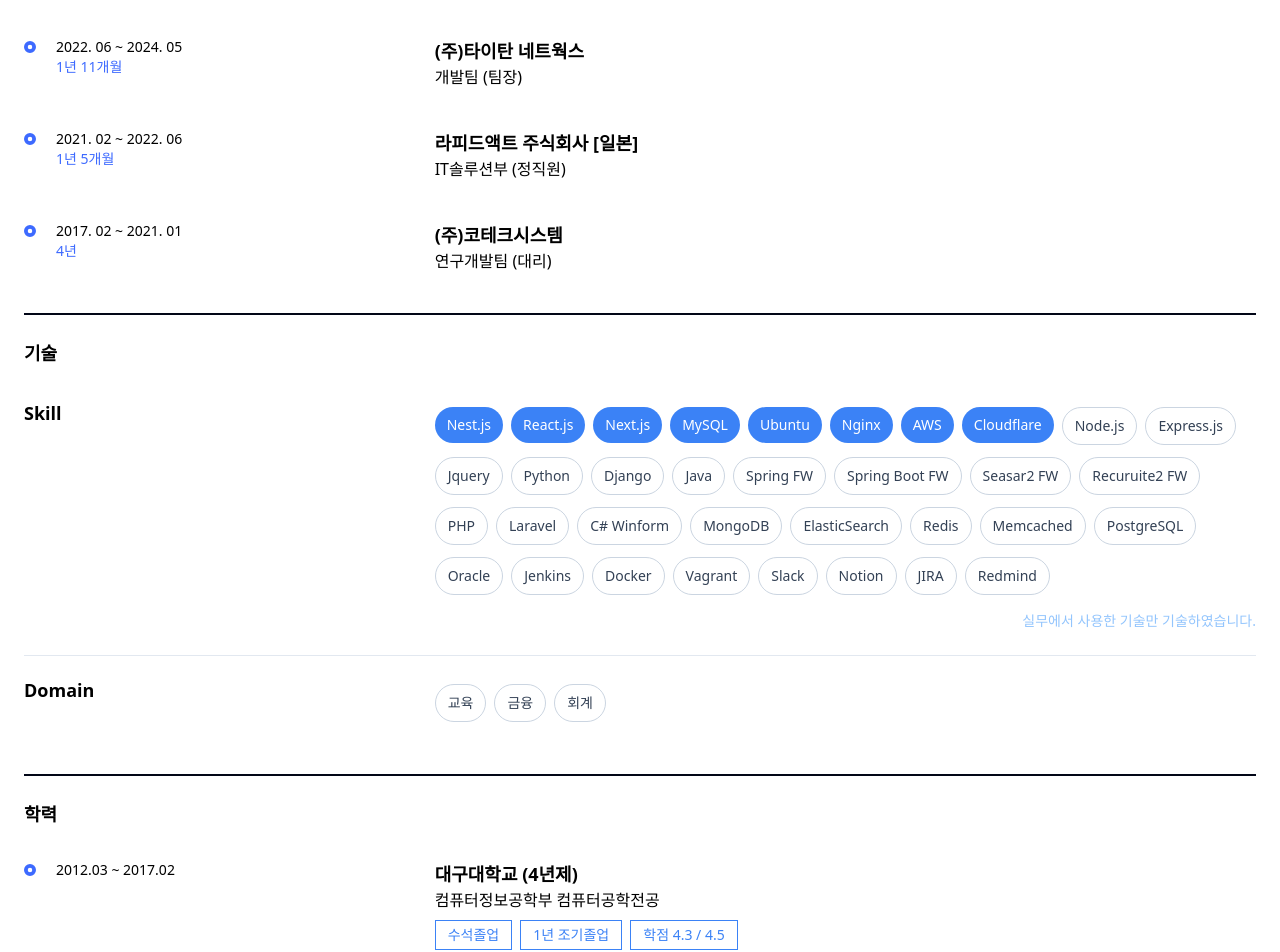
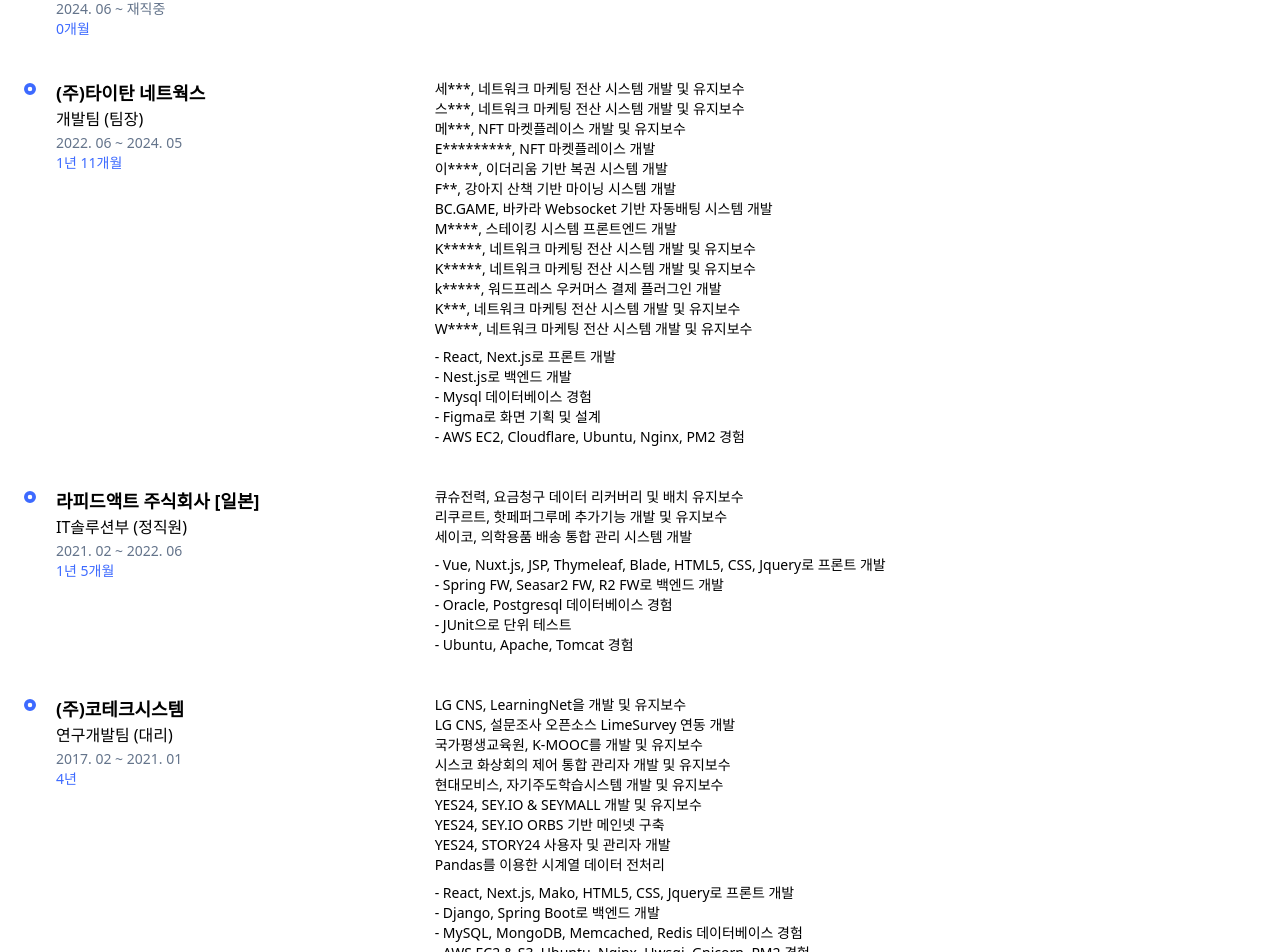
Before and after one commit to chihiro888/chihiro-portfolio, a Next.js app: page / in a window 1280 px wide. Shown: the part 1334-2286 px from the top of the page. Built offline with nearby package versions, Linux system fonts and the light colour scheme.

Commit message:
feat: update career

```diff
--- a/components/career.tsx
+++ b/components/career.tsx
@@ -24,40 +24,163 @@ const calculateDaysPassed = () => {
 }
 
 const Career = () => {
-  console.log('# => ', calculateDaysPassed())
-
   return (
     <section>
       <div className="mb-10">
         <TimeData
           period="2024. 06 ~ 재직중"
-          title="(주)보스컨설팅"
-          subTitle="개발팀 (팀장)"
+          company="(주)보스컨설팅"
+          position="개발팀 (팀장)"
           months={calculateDaysPassed()}
         />
       </div>
       <div className="mb-10">
         <TimeData
           period="2022. 06 ~ 2024. 05"
-          title="(주)타이탄 네트웍스"
-          subTitle="개발팀 (팀장)"
+          company="(주)타이탄 네트웍스"
+          position="개발팀 (팀장)"
           months="1년 11개월"
+          extra={
+            <>
+              <div className="text-sm">
+                <div>세***, 네트워크 마케팅 전산 시스템 개발 및 유지보수</div>
+                <div>스***, 네트워크 마케팅 전산 시스템 개발 및 유지보수</div>
+                <div>메***, NFT 마켓플레이스 개발 및 유지보수</div>
+                <div>E*********, NFT 마켓플레이스 개발</div>
+                <div>이****, 이더리움 기반 복권 시스템 개발</div>
+                <div>F**, 강아지 산책 기반 마이닝 시스템 개발</div>
+                <div>BC.GAME, 바카라 Websocket 기반 자동배팅 시스템 개발</div>
+                <div>M****, 스테이킹 시스템 프론트엔드 개발</div>
+                <div>K*****, 네트워크 마케팅 전산 시스템 개발 및 유지보수</div>
+                <div>K*****, 네트워크 마케팅 전산 시스템 개발 및 유지보수</div>
+                <div>k*****, 워드프레스 우커머스 결제 플러그인 개발</div>
+                <div>K***, 네트워크 마케팅 전산 시스템 개발 및 유지보수</div>
+                <div>W****, 네트워크 마케팅 전산 시스템 개발 및 유지보수</div>
+                <div className="mt-2">- React, Next.js로 프론트 개발</div>
+                <div>- Nest.js로 백엔드 개발</div>
+                <div>- Mysql 데이터베이스 경험</div>
+                <div>- Figma로 화면 기획 및 설계</div>
+                <div>- AWS EC2, Cloudflare, Ubuntu, Nginx, PM2 경험</div>
+              </div>
+            </>
+          }
+          mobileExtra={
+            <>
+              <div className="text-sm mt-3">
+                <div>세***, 네트워크 마케팅 전산 시스템 개발 및 유지보수</div>
+                <div>스***, 네트워크 마케팅 전산 시스템 개발 및 유지보수</div>
+                <div>메***, NFT 마켓플레이스 개발 및 유지보수</div>
+                <div>E*********, NFT 마켓플레이스 개발</div>
+                <div>이****, 이더리움 기반 복권 시스템 개발</div>
+                <div>F**, 강아지 산책 기반 마이닝 시스템 개발</div>
+                <div>BC.GAME, 바카라 Websocket 기반 자동배팅 시스템 개발</div>
+                <div>M****, 스테이킹 시스템 프론트엔드 개발</div>
+                <div>K*****, 네트워크 마케팅 전산 시스템 개발 및 유지보수</div>
+                <div>K*****, 네트워크 마케팅 전산 시스템 개발 및 유지보수</div>
+                <div>k*****, 워드프레스 우커머스 결제 플러그인 개발</div>
+                <div>K***, 네트워크 마케팅 전산 시스템 개발 및 유지보수</div>
+                <div>W****, 네트워크 마케팅 전산 시스템 개발 및 유지보수</div>
+                <div className="mt-2">- React, Next.js로 프론트 개발</div>
+                <div>- Nest.js로 백엔드 개발</div>
+                <div>- Mysql 데이터베이스 경험</div>
+                <div>- Figma로 화면 기획 및 설계</div>
+                <div>- AWS EC2, Cloudflare, Ubuntu, Nginx, PM2 경험</div>
+              </div>
+            </>
+          }
         />
       </div>
       <div className="mb-10">
         <TimeData
           period="2021. 02 ~ 2022. 06"
-          title="라피드액트 주식회사 [일본]"
-          subTitle="IT솔루션부 (정직원)"
+          company="라피드액트 주식회사 [일본]"
+          position="IT솔루션부 (정직원)"
           months="1년 5개월"
+          extra={
+            <>
+              <div className="text-sm">
+                <div>큐슈전력, 요금청구 데이터 리커버리 및 배치 유지보수</div>
+                <div>리쿠르트, 핫페퍼그루메 추가기능 개발 및 유지보수</div>
+                <div>세이코, 의학용품 배송 통합 관리 시스템 개발</div>
+                <div className="mt-2">
+                  - Vue, Nuxt.js, JSP, Thymeleaf, Blade, HTML5, CSS, Jquery로
+                  프론트 개발
+                </div>
+                <div>- Spring FW, Seasar2 FW, R2 FW로 백엔드 개발</div>
+                <div>- Oracle, Postgresql 데이터베이스 경험</div>
+                <div>- JUnit으로 단위 테스트</div>
+                <div>- Ubuntu, Apache, Tomcat 경험</div>
+              </div>
+            </>
+          }
+          mobileExtra={
+            <>
+              <div className="text-sm mt-3">
+                <div>큐슈전력, 요금청구 데이터 리커버리 및 배치 유지보수</div>
+                <div>리쿠르트, 핫페퍼그루메 추가기능 개발 및 유지보수</div>
+                <div>세이코, 의학용품 배송 통합 관리 시스템 개발</div>
+                <div className="mt-2">
+                  - Vue, Nuxt.js, JSP, Thymeleaf, HTML5, CSS, Jquery로 프론트
+                  개발
+                </div>
+                <div>- Spring FW, Seasar2 FW, R2 FW로 백엔드 개발</div>
+                <div>- MySQL, MongoDB, Memcached, Redis 데이터베이스 경험</div>
+                <div>- JMeter으로 스트레스 테스트</div>
+                <div>- Ubuntu, Apache, Tomcat 경험</div>
+              </div>
+            </>
+          }
         />
       </div>
       <div className="mb-10">
         <TimeData
           period="2017. 02 ~ 2021. 01"
-          title="(주)코테크시스템"
-          subTitle="연구개발팀 (대리)"
+          company="(주)코테크시스템"
+          position="연구개발팀 (대리)"
           months="4년"
+          extra={
+            <>
+              <div className="text-sm">
+                <div>LG CNS, LearningNet을 개발 및 유지보수</div>
+                <div>LG CNS, 설문조사 오픈소스 LimeSurvey 연동 개발</div>
+                <div>국가평생교육원, K-MOOC를 개발 및 유지보수</div>
+                <div>시스코 화상회의 제어 통합 관리자 개발 및 유지보수</div>
+                <div>현대모비스, 자기주도학습시스템 개발 및 유지보수</div>
+                <div>YES24, SEY.IO & SEYMALL 개발 및 유지보수</div>
+                <div>YES24, SEY.IO ORBS 기반 메인넷 구축</div>
+                <div>YES24, STORY24 사용자 및 관리자 개발</div>
+                <div>Pandas를 이용한 시계열 데이터 전처리</div>
+                <div className="mt-2">
+                  - React, Next.js, Mako, HTML5, CSS, Jquery로 프론트 개발
+                </div>
+                <div>- Django, Spring Boot로 백엔드 개발</div>
+                <div>- MySQL, MongoDB, Memcached, Redis 데이터베이스 경험</div>
+                <div>
+                  - AWS EC2 & S3, Ubuntu, Nginx, Uwsgi, Gnicorn, PM2 경험
+                </div>
+              </div>
+            </>
+          }
+          mobileExtra={
+            <>
+              <div className="text-sm mt-3">
+                <div>LG CNS, LearningNet을 개발 및 유지보수</div>
+                <div>국가평생교육원, K-MOOC를 개발 및 유지보수</div>
+                <div>시스코 화상회의 제어 통합 관리자 개발 및 유지보수</div>
+                <div>현대모비스, 자기주도학습시스템 개발 및 유지보수</div>
+                <div>YES24, SEY.IO & SEYMALL 개발 및 유지보수</div>
+                <div>YES24, SEY.IO ORBS 기반 메인넷 구축</div>
+                <div>YES24, STORY24 사용자 및 관리자 개발</div>
+                <div>Pandas를 이용한 시계열 데이터 전처리</div>
+                <div className="mt-2">
+                  - React, Next.js, HTML5, CSS, Jquery로 프론트 개발
+                </div>
+                <div>- Django, Spring Boot로 백엔드 개발</div>
+                <div>- MySQL, MongoDB, Memcached, Redis 데이터베이스 경험</div>
+                <div>- AWS EC2 & S3, Ubuntu, Nginx, Uwsgi, Gnicorn 경험</div>
+              </div>
+            </>
+          }
         />
       </div>
     </section>
--- a/components/skill.tsx
+++ b/components/skill.tsx
@@ -34,6 +34,7 @@ const Skill = () => {
               <RoundBadge label="Recuruite2 FW" />
               <RoundBadge label="PHP" />
               <RoundBadge label="Laravel" />
+              <RoundBadge label="Swagger" />
               <RoundBadge label="C# Winform" />
               <RoundBadge label="MongoDB" />
               <RoundBadge label="ElasticSearch" />
@@ -44,6 +45,9 @@ const Skill = () => {
               <RoundBadge label="Jenkins" />
               <RoundBadge label="Docker" />
               <RoundBadge label="Vagrant" />
+              <RoundBadge label="Material UI" />
+              <RoundBadge label="Bootstrap" />
+              <RoundBadge label="Vuetify" />
               <RoundBadge label="Slack" />
               <RoundBadge label="Notion" />
               <RoundBadge label="JIRA" />
@@ -67,7 +71,6 @@ const Skill = () => {
             <div className="flex flex-wrap mt-2 items-start">
               <RoundBadge label="교육" />
               <RoundBadge label="금융" />
-              <RoundBadge label="회계" />
             </div>
           </div>
         </div>
--- a/components/timeData.tsx
+++ b/components/timeData.tsx
@@ -3,12 +3,14 @@ import { faCircleDot } from '@fortawesome/free-solid-svg-icons'
 import { useSelector } from 'react-redux'
 
 interface TimeDataType {
-  period: string
-  title: string
-  subTitle: string
+  period?: string
+  title?: string
+  subTitle?: string
   extra?: any
   mobileExtra?: any
   months?: string
+  company?: string
+  position?: string
 }
 const TimeData = ({
   period,
@@ -16,7 +18,9 @@ const TimeData = ({
   subTitle,
   extra,
   mobileExtra,
-  months
+  months,
+  company,
+  position
 }: TimeDataType) => {
   // ** Redux
   const isLargeScreen = useSelector((state: any) => state.screen.isLargeScreen)
@@ -31,7 +35,9 @@ const TimeData = ({
               className="text-[#3d6aff] text-[12px] mr-5 mt-1"
             />
             <div className="text-sm">
-              <div>{period}</div>
+              <div className="text-lg font-semibold">{company}</div>
+              <div className="text-base">{position}</div>
+              <div className="mt-0.5 text-slate-500">{period}</div>
               <div className="text-[#3d6aff]">{months}</div>
             </div>
           </div>
@@ -50,6 +56,8 @@ const TimeData = ({
             />
           </div>
           <div>
+            <div className="text-lg font-semibold">{company}</div>
+            <div className="text-base">{position}</div>
             <div className="text-lg font-semibold">{title}</div>
             <div className="text-base">{subTitle}</div>
             <div className="mt-2">
```
